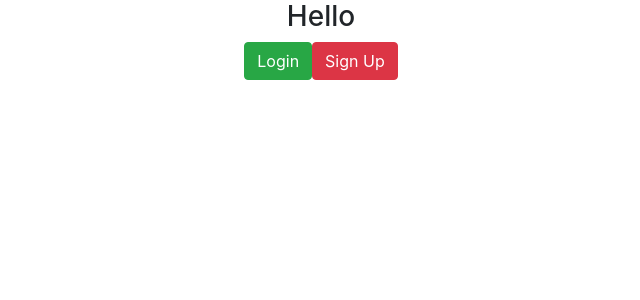
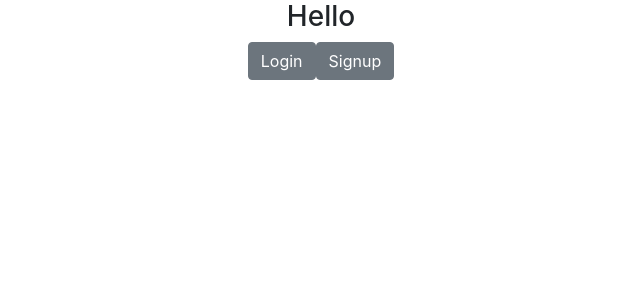
Before and after one commit to rahulsai1999/react-jwt-fileupload, a React (Create React App) app: page / in a window 1280 px wide. Shown: the top 300 px of the page, without its empty margins (319-959 px from the left). Built offline with nearby package versions, Linux system fonts and the light colour scheme.

Commit message:
conditional rendering done

```diff
--- /dev/null
+++ b/src/components/admin.js
@@ -0,0 +1,13 @@
+import React, { Component } from "react";
+
+class Admin extends Component{
+    render(){
+        return(
+            <div>
+                <p>Admin</p>
+            </div>
+        )
+    }
+}
+
+export default Admin;
--- /dev/null
+++ b/src/components/staff.js
@@ -0,0 +1,13 @@
+import React, { Component } from "react";
+
+class Staff extends Component{
+    render(){
+        return(
+            <div>
+                <p>Staff</p>
+            </div>
+        )
+    }
+}
+
+export default Staff;
--- a/src/pages/home.js
+++ b/src/pages/home.js
@@ -2,12 +2,14 @@
 import { Button } from "reactstrap";
 import _ from "lodash";
 import Axios from "axios";
+import Admin from "../components/admin";
+import Staff from "../components/staff";
 let axiosconfig = {};
 
 class Home extends Component {
   constructor(props) {
     super(props);
-    this.state = { user: "" };
+    this.state = { user: "", loggedin: false };
   }
 
   componentDidMount() {
@@ -24,20 +26,36 @@
       Axios.get(url, axiosconfig).then(response => {
         const { data } = response;
         const isadmin = _.has(data, "isAdmin");
-        if (isadmin) this.setState({ user: "admin" });
-        else this.setState({ user: "staff" });
-        console.log(this.state.user);
+        if (isadmin) this.setState({ user: "admin", loggedin: true });
+        else this.setState({ user: "staff", loggedin: true });
       });
     }
   }
 
+  onlogout = () => {
+    window.localStorage.removeItem("token");
+    this.setState({ loggedin: false });
+  };
+
   render() {
+    const { user, loggedin } = this.state;
     return (
       <div>
         <h3>Hello</h3>
-        <Button color="success">Login</Button>
-        <Button color="danger">Sign Up</Button>
-        <div>{this.state.user}</div>
+
+        {loggedin ? (
+          <div>
+            <Button onClick={this.onlogout}>Logout</Button>
+          </div>
+        ) : (
+          <div>
+            <Button>Login</Button>
+            <Button>Signup</Button>
+          </div>
+        )}
+        {loggedin ? (
+          <div>{user === "admin" ? <Admin /> : <Staff />}</div>
+        ) : null}
       </div>
     );
   }
```
